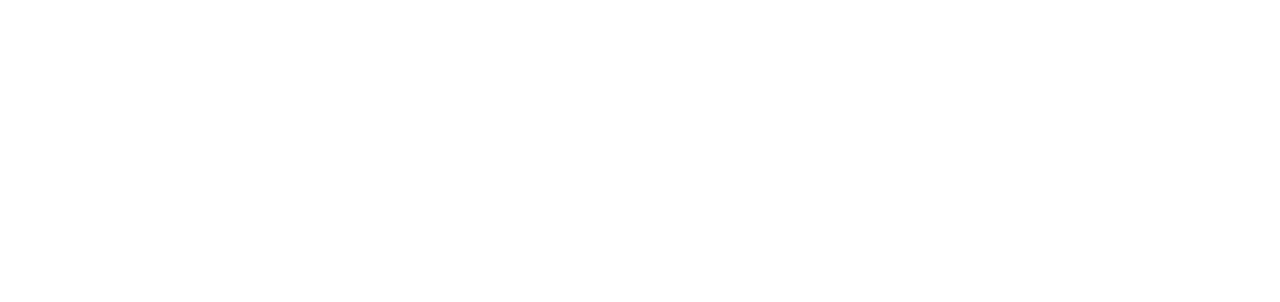
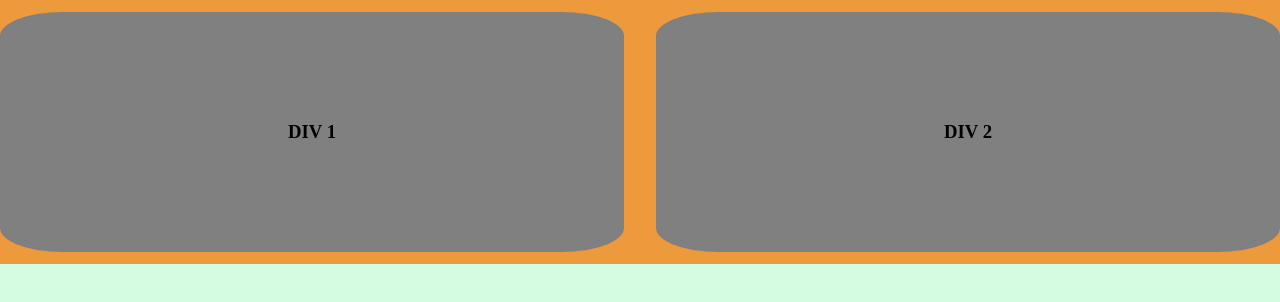
Before and after one commit to capmedina01/proyectos_sena, a plain HTML site: page HTML_SENA/Practica_16_03_24/index.html in a window 1280 px wide. Drawn offline with Linux system fonts and the light colour scheme.

Commit message:
trabajo en flex

```diff
--- a/HTML_SENA/Practica_16_03_24/css/style.css
+++ b/HTML_SENA/Practica_16_03_24/css/style.css
@@ -4,19 +4,40 @@
    box-sizing: border-box;
 }
 
-body{
+
+
+ main{
     height: 100vh;
-}
-
-.mainClass{
     display: flex;
     flex-direction:column;
+    background-color: rgb(211, 252, 225);
+
 }
 
 .Section1{
+    background-color: rgb(236, 154, 59);
+    height: 33vh;
     display: flex;
+    justify-content: space-around;
+    align-items: center;
+    flex-wrap: wrap;
+    gap: 2rem;
+
 
 }
+.Cards1{
+    background-color: gray;
+    height: 30VH;
+    width: 30VH;
+    border-radius: 10%;
+    display: flex;
+    justify-content: center;
+    align-items: center;
+    flex-grow: 2;
+
+
+}
+
 
 .Section2{
     background-color:blue;
@@ -38,9 +59,3 @@ body{
     flex-wrap: wrap;
 
 }
-.Card_s1{
-    background-color: bisque;
-    border-radius: 15dvh;
-    width: 45%;
-
-}
--- a/HTML_SENA/Practica_16_03_24/index.html
+++ b/HTML_SENA/Practica_16_03_24/index.html
@@ -7,6 +7,17 @@
     <link rel="stylesheet" href="./css/style.css">
 </head>
 <body>
+    <main >
+        <section class="Section1">
+            <article class="Cards1">
+                <h3>DIV 1</h3>
+            </article>
+            <article class="Cards1">
+                <h3>DIV 2</h3>
+            </article>
+        </section>
+
+    </main>
 
 </body>
 </html>
```
